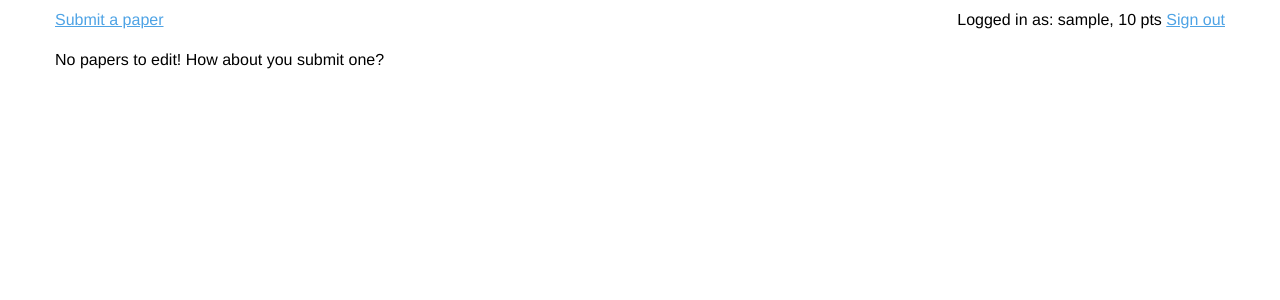
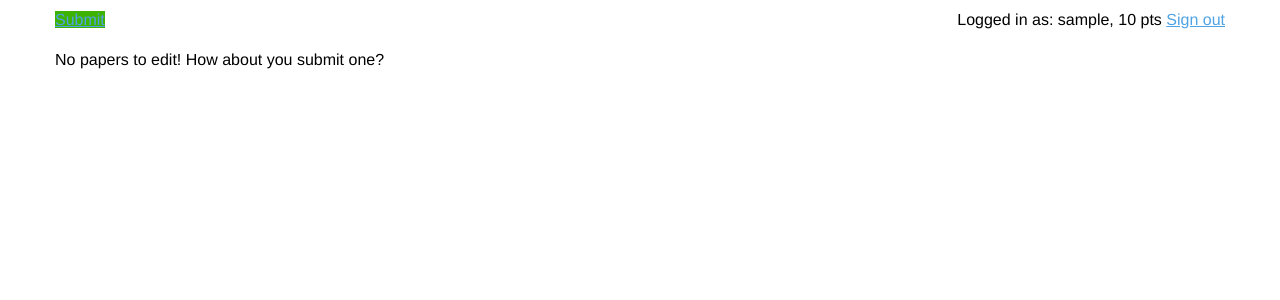
Before and after one commit to nmoroze/peer-edit, a Django app: page / in a window 1280 px wide. Shown: the top 300 px of the page. Run offline with Django 3.2, Linux system fonts and the light colour scheme; a user stored in the database is signed in; tables that the repository leaves empty hold one stand-in row (values such as "Sample post"); parts of the project's set-up code (start-up, migrations or seed data) failed here and were passed over; some libraries are stand-ins or nearby versions.

Commit message:
Changed styling on main list

```diff
--- a/edit/templates/edit/index.html
+++ b/edit/templates/edit/index.html
@@ -4,12 +4,12 @@
 {% if user %}
 	<div style="float:right"> Logged in as: {{ user.username }}, {{ author.points }} pts <a href="/signout/">Sign out</a></div>
 {% endif %}
-<a href="/submit">Submit a paper</a>
+<a class="btn btn-large btn-success" style="margin-top: 5px" href="/submit"><i class="icon-fixed-width icon-pencil"></i>Submit</a>
 
 {% if latest_paper_list %}
     <ul>
     {% for paper in latest_paper_list %}
-        <li><a href="/edit/{{paper.id}}/">({{ paper.points }} pts) {{ paper.question }}</a></li>
+        <li><a class="btn" href="/edit/{{paper.id}}/"><span class="label-primary">{{ paper.points }} pts</span> {{ paper.question }}</a></li>
     {% endfor %}
     </ul>
 {% else %}
--- a/peer_edit/static/css/base.css
+++ b/peer_edit/static/css/base.css
@@ -36,6 +36,12 @@ input {
 
 .btn {
 	border: 0;
+}
+
+.label-primary {
+	background-color: lightgray;
+	padding-left: 2px;
+	padding-right: 2px;
 }
 
 input.btn {
```
